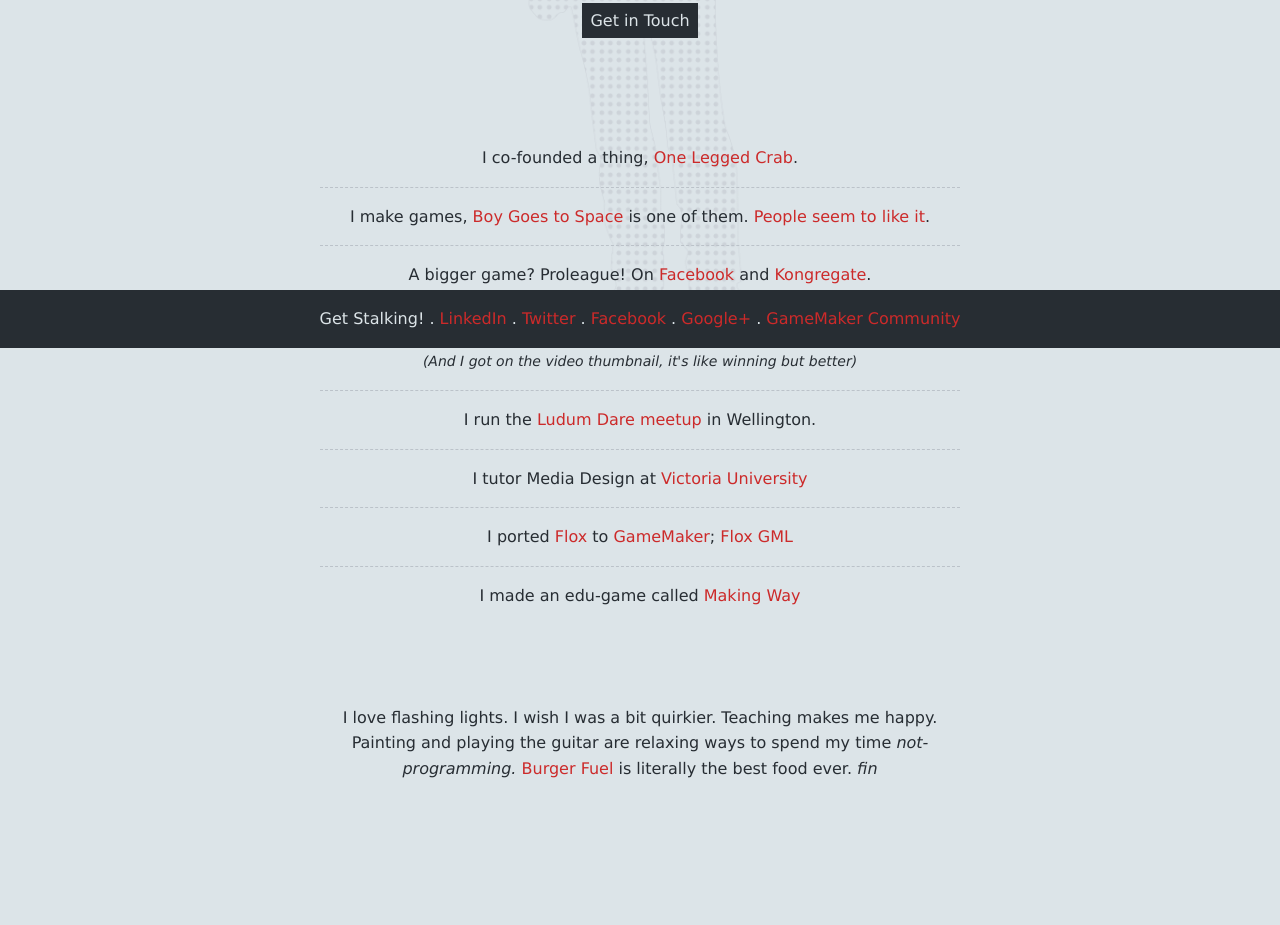
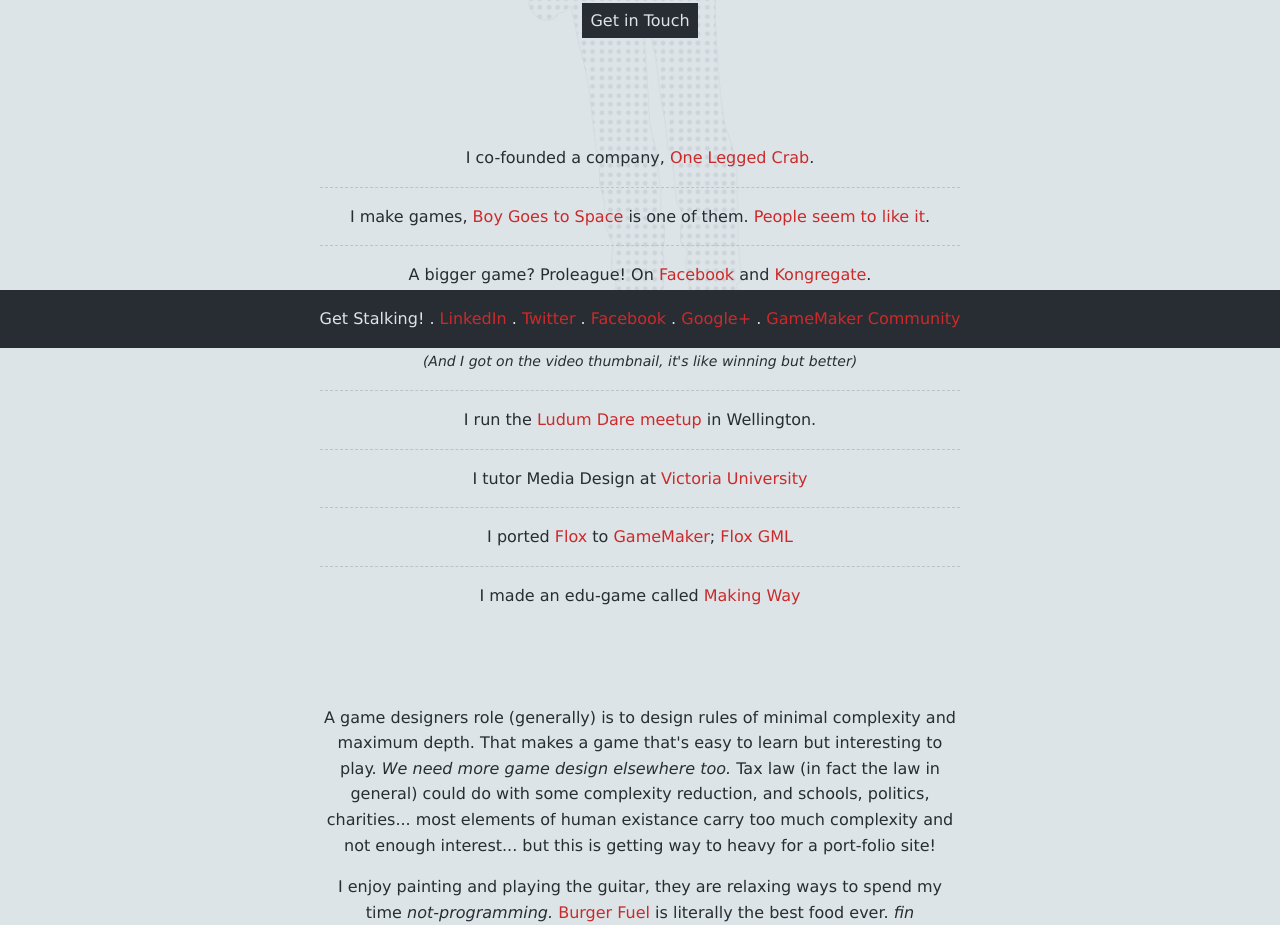
Before and after one commit to RaniSputnik/ryanloader.me, a plain HTML site: page index.html in a window 1280 px wide. Shown: the part 452-1377 px from the top of the page. Before the commit the page ends 1233 px from the top, so only its background shows below. Drawn offline with nearby package versions, Linux system fonts and the light colour scheme.

Commit message:
Less embarrassing text up in dis

```diff
--- a/index.html
+++ b/index.html
@@ -8,36 +8,33 @@
         <meta http-equiv="X-UA-Compatible" content="IE=edge,chrome=1">
         <title>Ryan Loader</title>
         <meta name="author" content="Ryan Loader">
-        <meta name="description" content="<div itemscope itemtype='http://data-vocabulary.org/Person'>
-  Welcome to <span itemprop='name'>Ryan Loader</span>, <span itemprop='title'>Game Designer</span> from <span itemprop='address' itemscope itemtype='http://data-vocabulary.org/Address'><span itemprop='locality'>New Zealand</span>.</span> I make because it is happy-inducing. Would you like to see what I make? <i>Swing on by</i></div>">
+        <meta name="description" content="<div itemscope itemtype='http://data-vocabulary.org/Person'>I am a <span itemprop='name'>Ryan Loader</span>, <span itemprop='title'>Game Maker / Designer / Programmer</span> from Welly NZ. I love to make games and teach and am lucky enough to do these things every day! Swing by to see more of what I do.</div>">
         <meta name="viewport" content="width=device-width">
 
+        <!-- Page icons -->
+        <link rel="icon" href="favicon.ico" type="image/x-icon">
+        <link rel="shortcut icon" href="favicon.ico" type="image/x-icon">
         <!-- Make it an icon on iOS -->
         <link rel="apple-touch-icon" href="touch-icon-precomposed.png">
 
+        <!-- Styles -->
         <link rel="stylesheet" href="css/normalize.css">
         <link rel="stylesheet" href="css/main.css">
+        <!-- Modernize! -->
         <script src="js/vendor/modernizr-2.6.2.min.js"></script>
-
-		<link rel="icon" href="favicon.ico" type="image/x-icon">
-		<link rel="shortcut icon" href="favicon.ico" type="image/x-icon">
 
         <!-- Open graph meta -->
         <meta property="og:title" content="Game Designer" />
         <meta property="og:site_name" content="Ryan Loader" />
         <meta property="og:url" content="http://ryanloader.me" />
-        <meta property="og:description" content="Welcome to Ryan Loader, Game Designer from New Zealand. I make things and stuff, mostly games. Come to my site, check out what I do, stay a while, then stalk away :)" />
+        <meta property="og:description" content="I am a Ryan Loader, Game Maker / Designer / Programmer from Welly NZ. I love to make games and teach and am lucky enough to do these things every day! I am also very blessed to not live far from a Burger Fuel... swing by to see more of what I do! Or just say hi :)" />
         <meta property="og:image" content="http://ryanloader.me/img/fb.png" />
-
 
     </head>
     <body>
         <!--[if lt IE 7]>
-            <p class="chromeframe">You are using an <strong>outdated</strong> browser. Please <a href="http://browsehappy.com/">upgrade your browser</a> or <a href="http://www.google.com/chromeframe/?redirect=true">activate Google Chrome Frame</a> to improve your experience.</p>
+            <p class="chromeframe">I make a lot of HTML5 things. This new modern web is a lot of fun and you're <strong>missing out!</strong> Please consider <a href="http://browsehappy.com/">upgrading your browser</a> or <a href="http://www.google.com/chromeframe/?redirect=true">activating Google Chrome Frame</a>, we'll have a much better time together! Promise.</p>
         <![endif]-->
-
-        <!--<object id="me-image" data="img/me.svg"></object>-->
-        <!--<img id="me-image" src="img/me.svg"></img>-->
 
 		<header id="heading-wrapper">
 			<h1>WHO <span>is</span> RYAN<br>LOADER?</h1>
@@ -49,7 +46,7 @@
                 <a class="btn" href="mailto:ryan.loader@oneleggedcrab.com">Get in Touch</a>
             </div>
             <ul id="projects">
-                <li>I co-founded a thing, <a href="http://oneleggedcrab.com/" target="_blank">One&nbsp;Legged&nbsp;Crab</a>.</li>
+                <li>I co-founded a company, <a href="http://oneleggedcrab.com/" target="_blank">One&nbsp;Legged&nbsp;Crab</a>.</li>
                 <li>I make games, <a href="http://gamejolt.com/games/adventure/boy-goes-to-space/33798/" target="_blank">Boy Goes to Space</a> is one of them. <a href="http://theabsolutemag.com/19127/games/boy-goes-to-space-is-a-short-dream-like-experience/" target="_blank">People</a> <a href="https://www.youtube.com/watch?v=MRDrINhnQJE" target="_blank">seem</a> <a href="https://www.youtube.com/watch?v=Qqg623G52TI" target="_blank">to</a> <a href="http://www.pcgamer.com/the-best-free-games-of-the-week-42/" target="_blank">like</a>&nbsp;<a href="http://pc.mmgn.com/Articles/pax-aus-indie-roundup">it</a>.</li>
                 <li>A bigger game? Proleague! On <a href="https://apps.facebook.com/playproleague/">Facebook</a>&nbsp;and&nbsp;<a href="http://www.kongregate.com/games/RaniSputnik/proleague">Kongregate</a>.</li>
                 <li>I was a finalist in the <a href="https://www.youtube.com/watch?v=KhLWJ_POzjY" target="_blank">Westpac&nbsp;App&nbsp;Challenge</a><small><br>(And I got on the video thumbnail, it's like winning but&nbsp;better)</small></li>
@@ -59,7 +56,9 @@
                 <li>I made an edu-game called <a href="http://makingway.info/">Making&nbsp;Way</a></li>
             </ul>
             <div id="aboutme">
-                <p>I love flashing lights. I wish I was a bit quirkier. Teaching makes me happy. Painting and playing the guitar are relaxing ways to spend my time <i>not-programming.</i> <a href="http://www.burgerfuel.com/" target="_blank">Burger Fuel</a> is literally the best food ever. <i>fin</i></p>
+                <p>A game designers role (generally) is to design rules of minimal complexity and maximum depth. That makes a game that's easy to learn but interesting to play. <i>We need more game design elsewhere too.</i> Tax law (in fact the law in general) could do with some complexity reduction, and schools, politics, charities... most elements of human existance carry too much complexity and not enough interest... but this is getting way to heavy for a port-folio site!</p>
+
+                <p>I enjoy painting and playing the guitar, they are relaxing ways to spend my time <i>not-programming.</i> <a href="http://www.burgerfuel.com/" target="_blank">Burger Fuel</a> is literally the best food ever. <i>fin</i></p>
             </div>
         </div>
         <div id="social-media">
```
